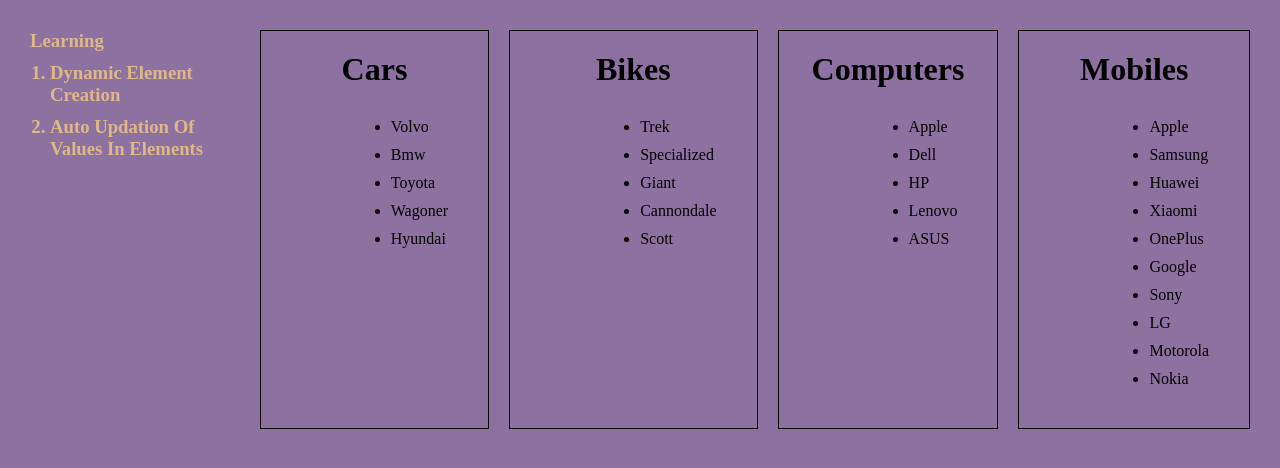
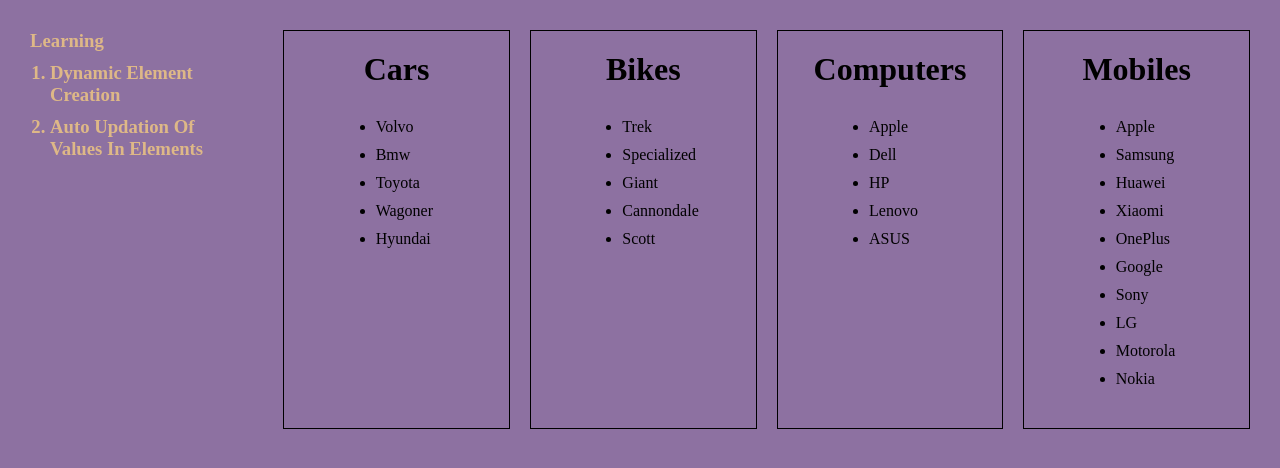
Before and after one commit to SimiShahudeen/basics-of-js, a plain HTML site: page index.html in a window 1280 px wide. Drawn offline with Linux system fonts and the light colour scheme.

Commit message:
learning progress updation

```diff
--- a/style.css
+++ b/style.css
@@ -23,5 +23,5 @@
 
 ul {
   padding: 10px;
-  padding-left: 100px;
+  padding-left: 30%;
 }
```
